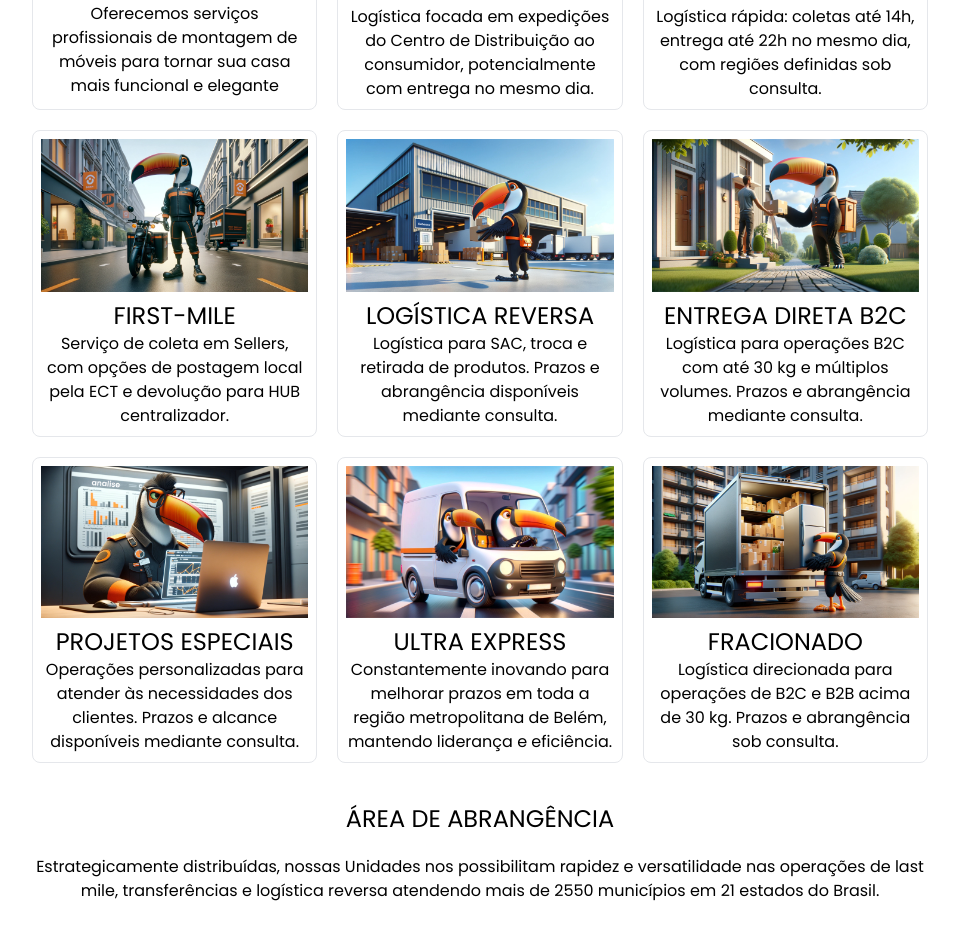
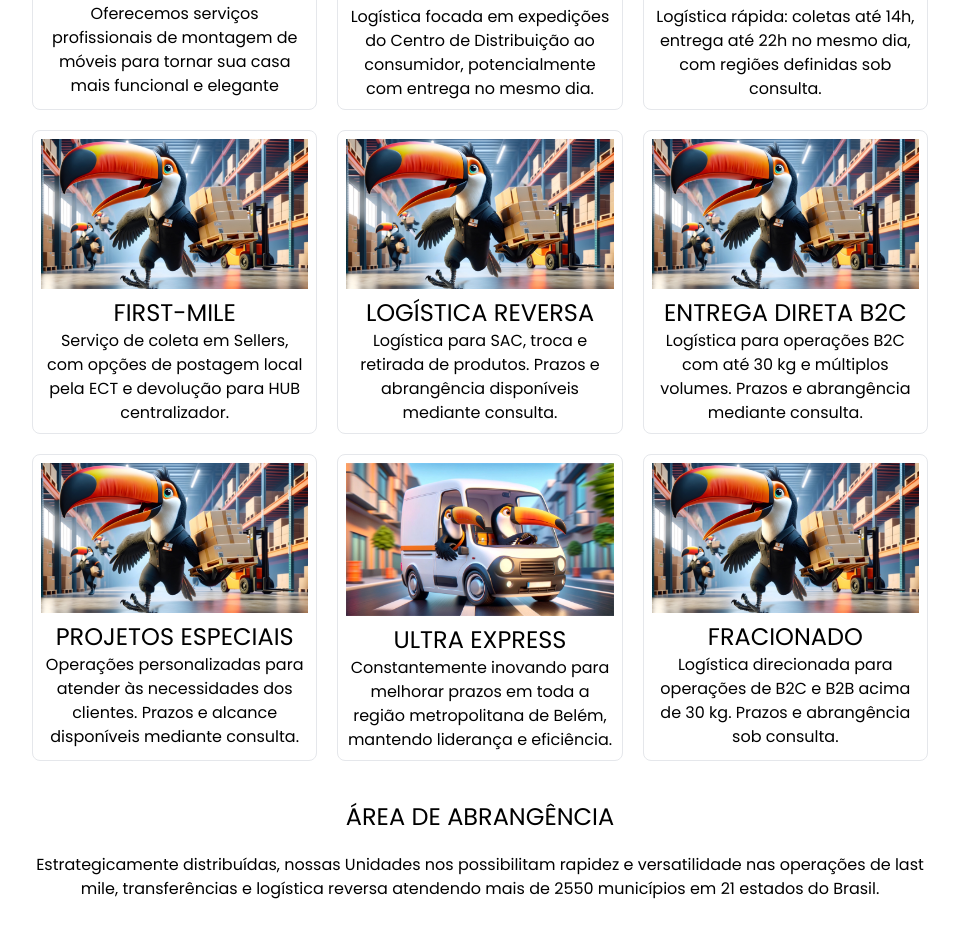
Before and after one commit to lvdamaceno/ultralog, a Next.js app: page / in a window 1280 px wide. Shown: the part 1000-1936 px from the top of the page, without its empty margins (160-1119 px from the left). Built offline with nearby package versions, Linux system fonts and the light colour scheme.

Commit message:
update remove images

```diff
--- a/src/app/page.tsx
+++ b/src/app/page.tsx
@@ -118,20 +118,20 @@ export default function Home() {
             title="FIRST-MILE
             "
             text="Serviço de coleta em Sellers, com opções de postagem local pela ECT e devolução para HUB centralizador."
-            src={first}
+            src={banner}
           />
           <Servico
             title="LOGÍSTICA REVERSA
             "
             text="Logística para SAC, troca e retirada de produtos. Prazos e abrangência disponíveis mediante consulta."
-            src={reversa}
+            src={banner}
           />
           <Servico
             title="ENTREGA DIRETA B2C
             "
             text="Logística para operações B2C com até 30 kg e múltiplos volumes. Prazos e abrangência mediante consulta.
             "
-            src={b2c}
+            src={banner}
           />
         </div>
 
@@ -140,7 +140,7 @@ export default function Home() {
             title="PROJETOS ESPECIAIS"
             text="Operações personalizadas para atender às necessidades dos clientes. Prazos e alcance disponíveis mediante consulta.
             "
-            src={especiais}
+            src={banner}
           />
           <Servico
             title="ultra EXPRESs"
@@ -150,7 +150,7 @@ export default function Home() {
           <Servico
             title="FRACIONADO"
             text="Logística direcionada para operações de B2C e B2B acima de 30 kg. Prazos e abrangência sob consulta."
-            src={fracionado}
+            src={banner}
           />
         </div>
       </div>
```
